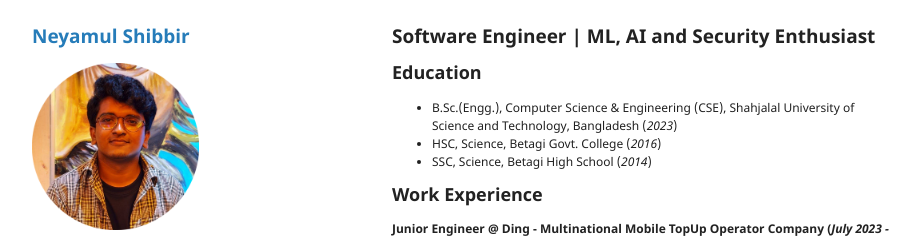
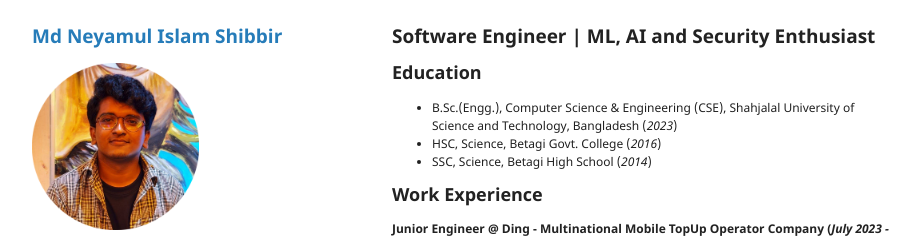
Before and after one commit to neyamul-sbr/neyamul.github.io, a Jekyll site: the page built from index.md, in a window 1280 px wide. Shown: the top 238 px of the page, without its empty margins (178-1100 px from the left). Built offline with Jekyll 4.4.1, drawn with Linux system fonts in a browser that asks for light colours; our own code applies the rules of GitHub Pages for plain Markdown files; the repository's description, which GitHub fills in, is left out.

Commit message:
Update _config.yml

```diff
--- a/_config.yml
+++ b/_config.yml
@@ -1,6 +1,6 @@
-title: Neyamul Shibbir
+title: Md Neyamul Islam Shibbir
 logo: /assets/img/neyamul_circle.jpg
 # description: Email:
-show_downloads: true
+# show_downloads: true
 google_analytics:
 theme: jekyll-theme-minimal
```
